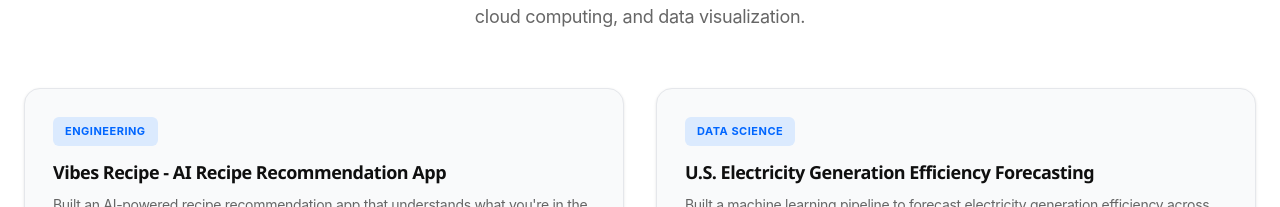
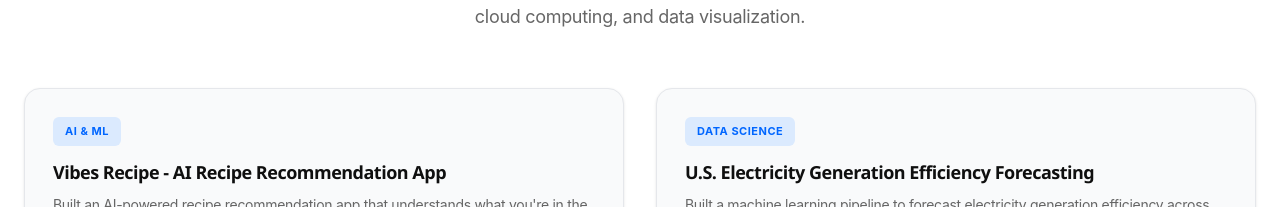
Before and after one commit to kanish26/kanish-portfolio, a Next.js app: page / in a window 1280 px wide. Shown: the part 3928-4135 px from the top of the page. Built offline with nearby package versions, Linux system fonts and the light colour scheme.

Commit message:
Final updates

```diff
--- a/src/components/Hero_Inline_Styles.tsx
+++ b/src/components/Hero_Inline_Styles.tsx
@@ -281,7 +281,7 @@ export default function Hero() {
                 }}
               >
                 <a
-                  href="/Users/kanishgodani/Codes/kanish-portfolio-2/public/Kanish_Godani_Resume.pdf"
+                  href="/Kanish_Godani_Resume.pdf"
                   target="_blank"
                   rel="noopener noreferrer"
                   style={{
@@ -308,8 +308,8 @@ export default function Hero() {
                 </a>
                 <div style={{ width: '1px', backgroundColor: 'rgba(255,255,255,0.22)' }} />
                 <a
-                  href="/Users/kanishgodani/Codes/kanish-portfolio-2/public/Kanish_Godani_Resume.pdf"
-                  download
+                  href="/Kanish_Godani_Resume.pdf"
+                  download="Kanish_Godani_Resume.pdf"
                   style={{
                     padding: '13px 18px',
                     color: 'white',
--- a/src/data/projects.ts
+++ b/src/data/projects.ts
@@ -7,7 +7,7 @@ export interface Project {
   liveUrl?: string;
   imageUrl: string;
   highlights: string[];
-  category: 'data-science' | 'analytics' | 'engineering';
+  category: 'data-science' | 'analytics' | 'ai & ml';
 }
 
 export const projects: Project[] = [
@@ -22,7 +22,7 @@ export const projects: Project[] = [
     highlights: [
       'Result: Improved recommendation relevance by 75% while keeping query response under 3 seconds.'
     ],
-    category: 'engineering'
+    category: 'ai & ml'
   },
   {
     id: 'electricity-forecasting',
```
Also changed, not shown: 1 other file (tests, documents, lock files or other folders).
